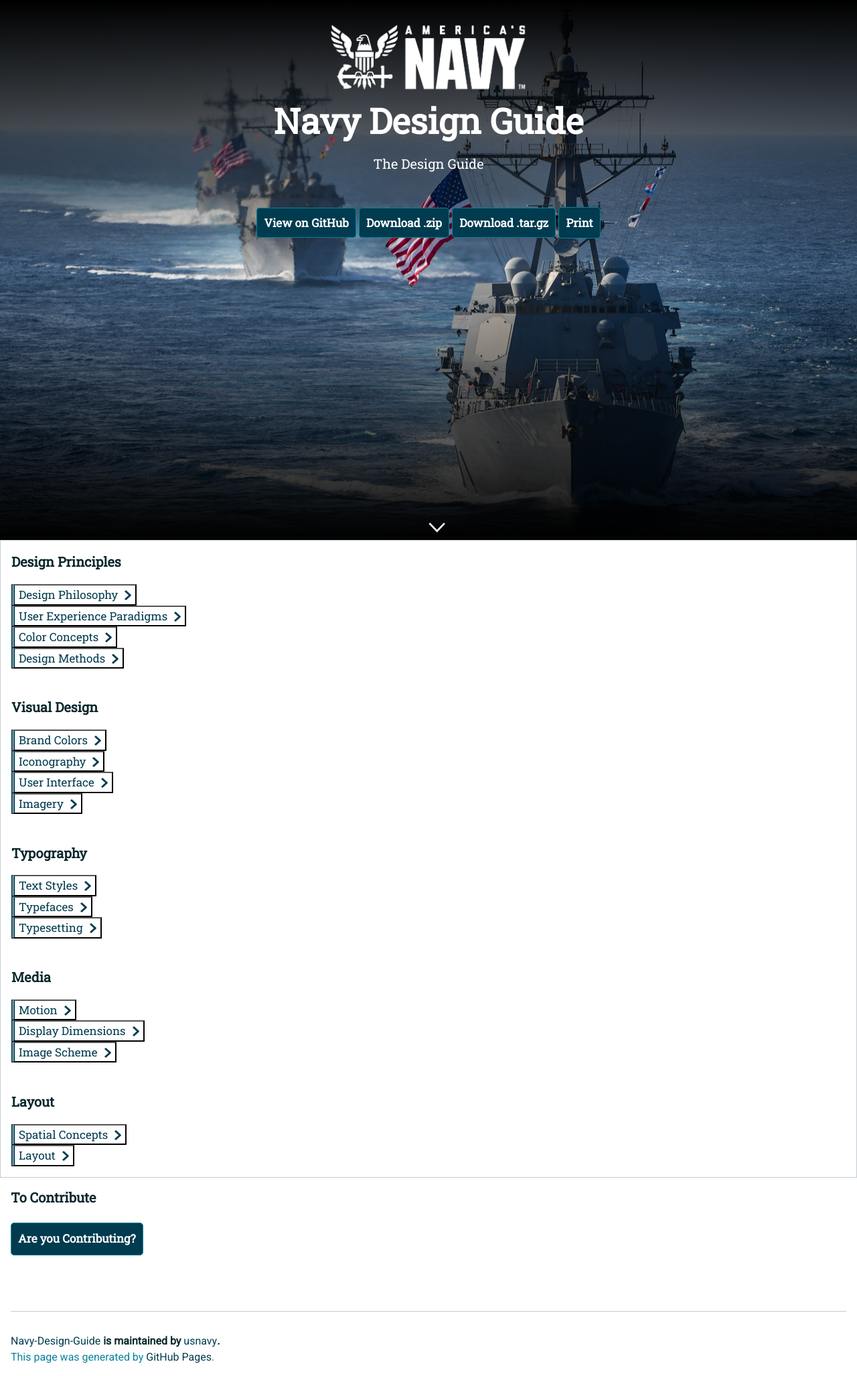
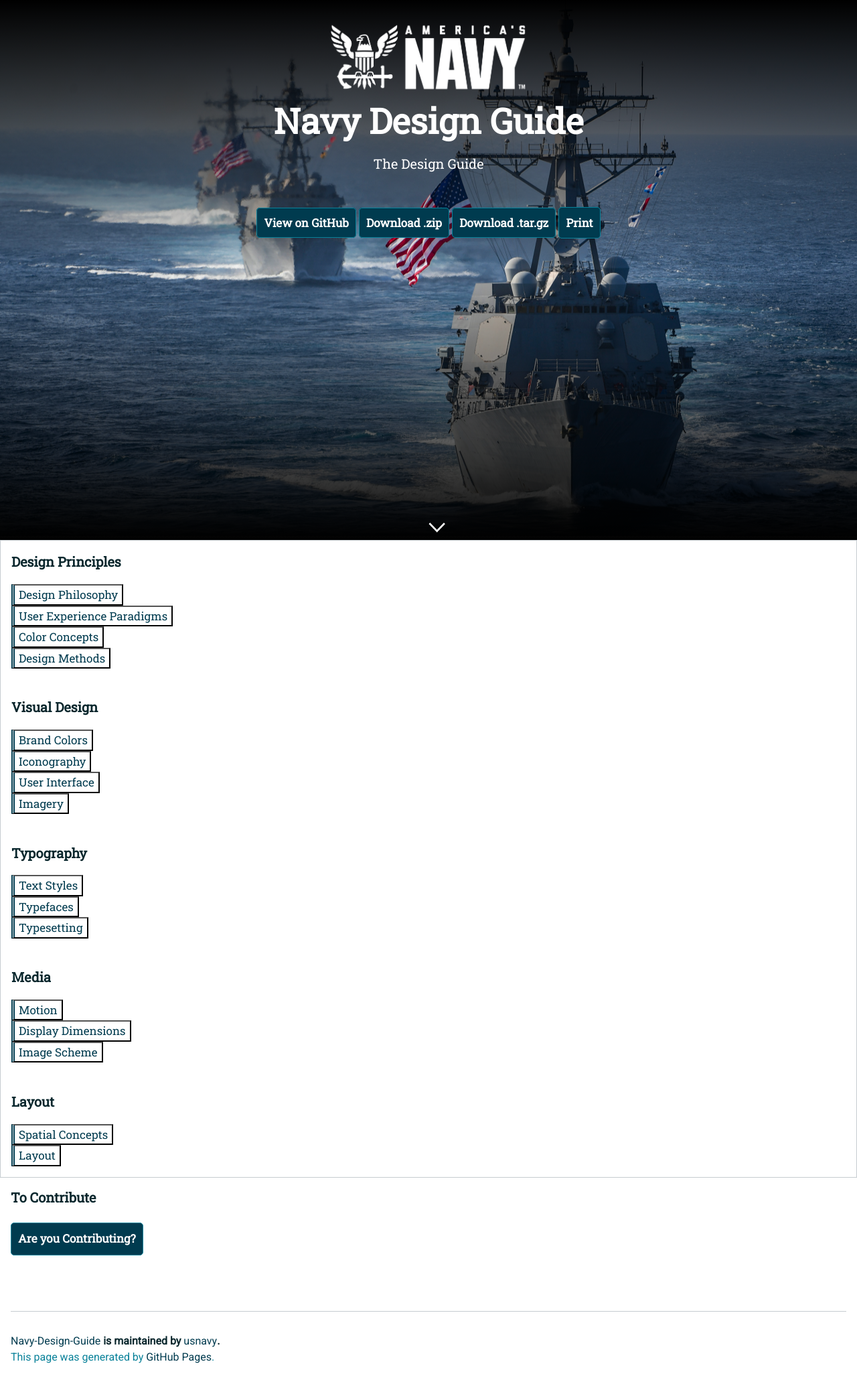
Before and after one commit to usnavy/Navy-Design-Guide, a Jekyll site: the page built from index.md, in a window 1280 px wide. Shown: the whole page at 67% size. Built offline with Jekyll 4.4.1, drawn with Linux system fonts in a browser that asks for light colours; nearby versions of some CDN libraries; our own code applies the rules of GitHub Pages for plain Markdown files.

Commit message:
Update default.html

```diff
--- a/_layouts/default.html
+++ b/_layouts/default.html
@@ -58,60 +58,60 @@
 <div class="menu">
 <H3>Design Principles</H3>
 <button class="menu-item">
-   <a href="design-philosophy.html">Design Philosophy</a><img src="img/Right-Chevron.png" alt="Philosophy" class="chevron">
+   <a href="design-philosophy.html">Design Philosophy</a>
 </button>
 <button class="menu-item">
-   <a href="ux-paradigms.html">User Experience Paradigms</a><img src="img/Right-Chevron.png" alt="User Experience" class="chevron">
+   <a href="ux-paradigms.html">User Experience Paradigms</a>
 </button>
 <button class="menu-item">
-   <a href="color-concepts.html">Color Concepts</a><img src="img/Right-Chevron.png" alt="Color Concepts" class="chevron">
+   <a href="color-concepts.html">Color Concepts</a>
 </button>
 <button class="menu-item">
-   <a href="design-methods.html">Design Methods</a><img src="img/Right-Chevron.png" alt="Methods" class="chevron">
+   <a href="design-methods.html">Design Methods</a>
 </button>
  <br>
  <H3>Visual Design</H3>
 <button class="menu-item">
-   <a href="brand-colors.html">Brand Colors</a><img src="img/Right-Chevron.png" alt="Branding Colors" class="chevron">
+   <a href="brand-colors.html">Brand Colors</a>
 </button>
 <button class="menu-item">
-   <a href="iconography.html">Iconography</a><img src="img/Right-Chevron.png" alt="Iconography" class="chevron">
+   <a href="iconography.html">Iconography</a>
 </button>
 <button class="menu-item">
-   <a href="ui-elements.html">User Interface</a><img src="img/Right-Chevron.png" alt="User Interface" class="chevron">
+   <a href="ui-elements.html">User Interface</a>
 </button>
 <button class="menu-item">
-   <a href="imagery.html">Imagery</a><img src="img/Right-Chevron.png" alt="Imagery" class="chevron">
+   <a href="imagery.html">Imagery</a>
 </button>
  <br>
  <H3>Typography</H3>
 <button class="menu-item">
-  <a href="text-styles.html">Text Styles</a><img src="img/Right-Chevron.png" alt="Text Styles" class="chevron">
+  <a href="text-styles.html">Text Styles</a>
 </button>
 <button class="menu-item">
-  <a href="typefaces.html">Typefaces</a><img src="img/Right-Chevron.png" alt="Typefaces" class="chevron">
+  <a href="typefaces.html">Typefaces</a>
 </button>
 <button class="menu-item">
-  <a href="typesetting.html">Typesetting</a><img src="img/Right-Chevron.png" alt="Typesetting" class="chevron">
+  <a href="typesetting.html">Typesetting</a>
 </button>
  <br>
  <H3>Media</H3>
 <button class="menu-item">
-  <a href="motion.html">Motion</a><img src="img/Right-Chevron.png" alt="Motion" class="chevron">
+  <a href="motion.html">Motion</a>
 </button>
 <button class="menu-item">
-  <a href="display-dimensions.html">Display Dimensions</a><img src="img/Right-Chevron.png" alt="Display Dimensions" class="chevron">
+  <a href="display-dimensions.html">Display Dimensions</a>
 </button>
 <button class="menu-item">
-  <a href="image-scheme.html">Image Scheme</a><img src="img/Right-Chevron.png" alt="Image Scheme" class="chevron">
+  <a href="image-scheme.html">Image Scheme</a>
 </button>
  <br>
  <H3>Layout</H3>
 <button class="menu-item">
-  <a href="spatial-concepts.html">Spatial Concepts</a><img src="img/Right-Chevron.png" alt="Spatial Concepts" class="chevron">
+  <a href="spatial-concepts.html">Spatial Concepts</a>
 </button>
 <button class="menu-item">
-  <a href="layout.html">Layout</a><img src="img/Right-Chevron.png" alt="Layout" class="chevron">
+  <a href="layout.html">Layout</a>
 </button>
 </div>
 
```
